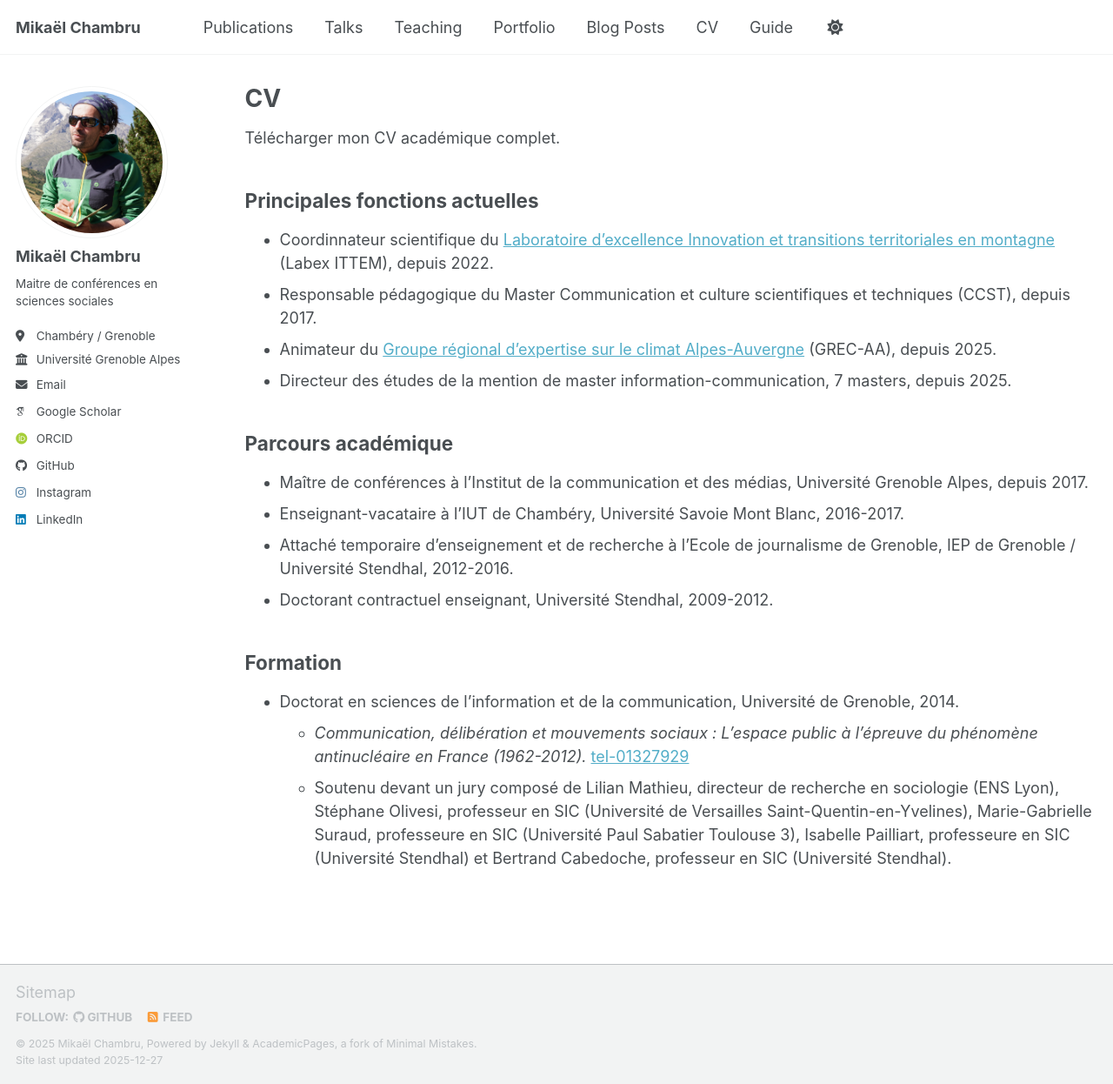
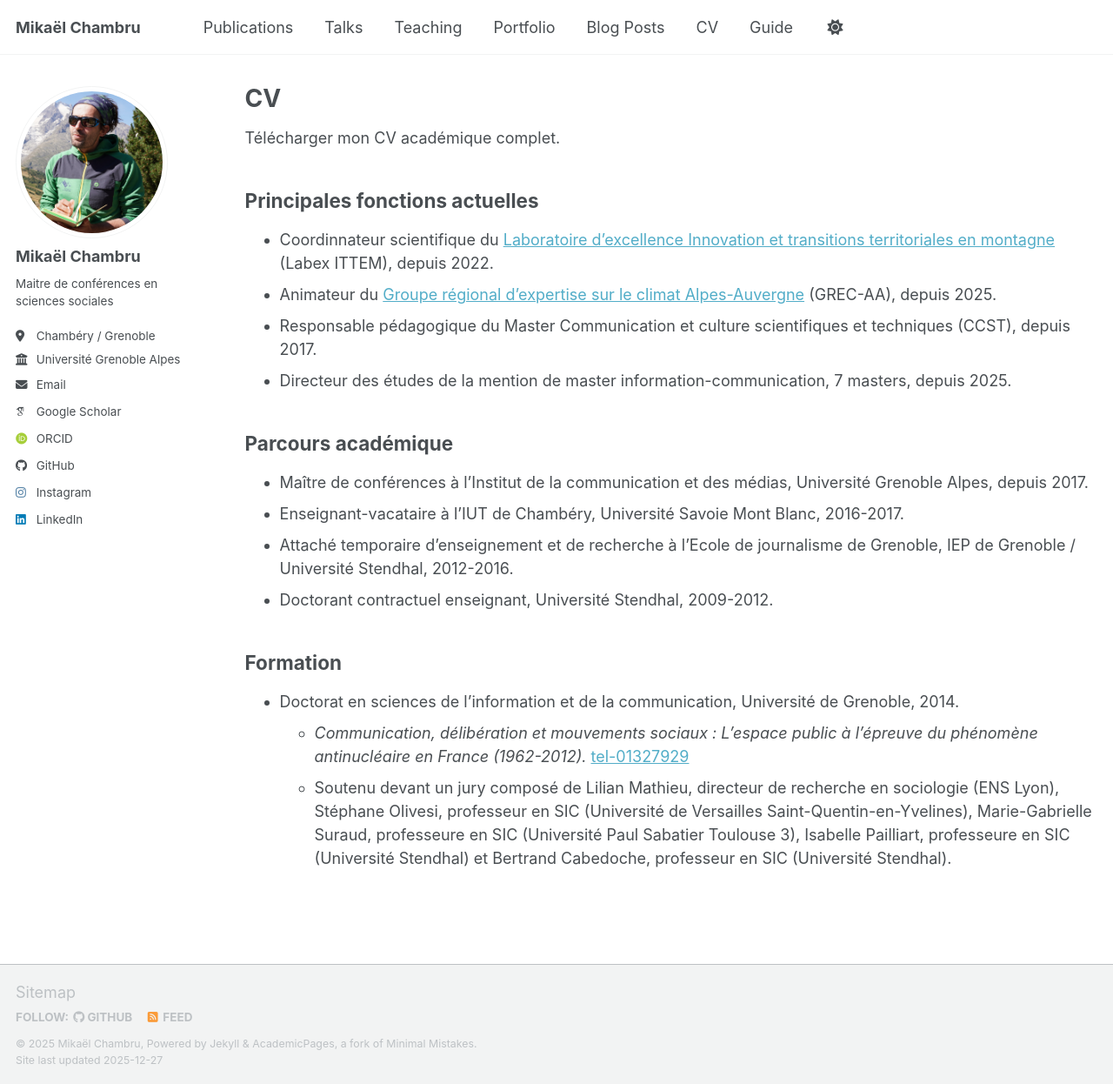
Before and after one commit to mikaelchambru/mikaelchambru.github.io, a Jekyll site: the page built from _pages/cv.md, in a window 1280 px wide and 1246 px high. Shown: the whole window at 87% size. Built offline with Jekyll 4.4.1, drawn with Linux system fonts in a browser that asks for light colours; some web fonts are replaced; a script bundle is joined from its source files by our own code; library files that are not in the unit come from our copies.

Commit message:
Update cv.md

```diff
--- a/_pages/cv.md
+++ b/_pages/cv.md
@@ -11,8 +11,8 @@
 
 ## Principales fonctions actuelles
 * Coordinnateur scientifique du [Laboratoire d’excellence Innovation et transitions territoriales en montagne](https://labexittem.fr) (Labex ITTEM), depuis 2022.
+* Animateur du [Groupe régional d’expertise sur le climat Alpes-Auvergne](https://grec-alpes-auvergne.osug.fr) (GREC-AA), depuis 2025.
 * Responsable pédagogique du Master Communication et culture scientifiques et techniques (CCST), depuis 2017.
-* Animateur du [Groupe régional d’expertise sur le climat Alpes-Auvergne](https://grec-alpes-auvergne.osug.fr) (GREC-AA), depuis 2025.
 * Directeur des études de la mention de master information-communication, 7 masters, depuis 2025.
 
 ## Parcours académique
```
